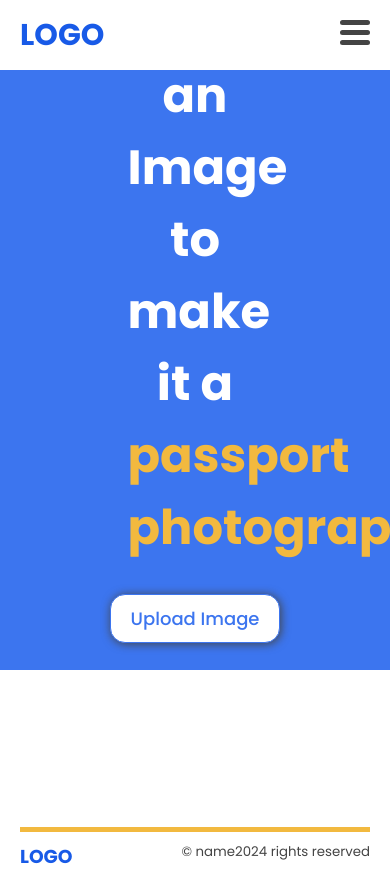
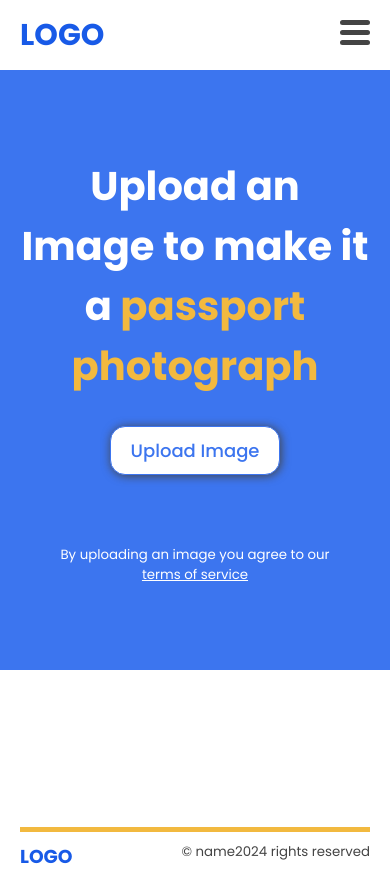
Before and after one commit to HarunaDev/saas-passport-maker, a Flask app: page /product in a window 390 px wide; the page is wider, and only the part inside the window is pictured. Run offline with Flask 3, Linux system fonts and the light colour scheme.

Commit message:
added media query to make upload template responsive for mobile and tablet

```diff
--- a/static/css/style.css
+++ b/static/css/style.css
@@ -314,6 +314,36 @@ body{
     color: var(--text-light);
     text-decoration: underline;
 }
+
+/* Upload media-query */
+@media screen and (max-width: 1080px) {
+    #upload {
+        padding: var(--global-padding-tab);
+    }
+
+    #upload .upload-text{
+        font-size: var(--banner-text);
+        width: 80%;
+    }
+}
+
+@media screen and (max-width: 700px) {
+    #upload {
+        padding: var(--global-padding-mobile);
+    }
+
+    #upload .upload-text{
+        font-size: 40px;
+        width: 100%;
+    }
+}
+
+@media screen and (max-width: 300px) {
+    #upload .upload-text{
+        font-size: 36px;
+    }
+}
+/* Upload media-query end */
 /* Upload Page end */
 
 /* Removed Page */
```
